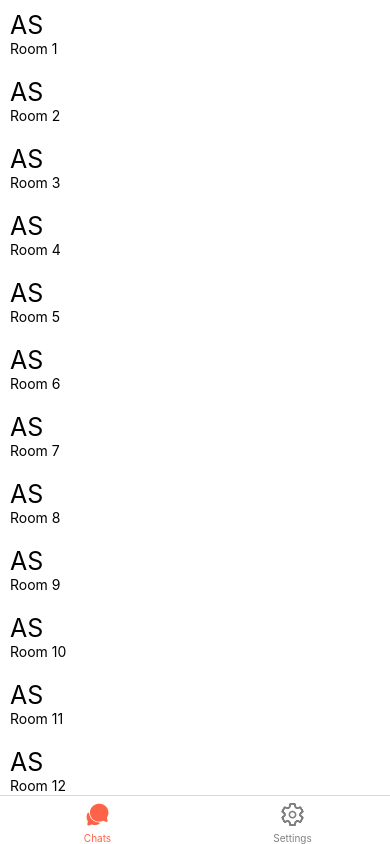
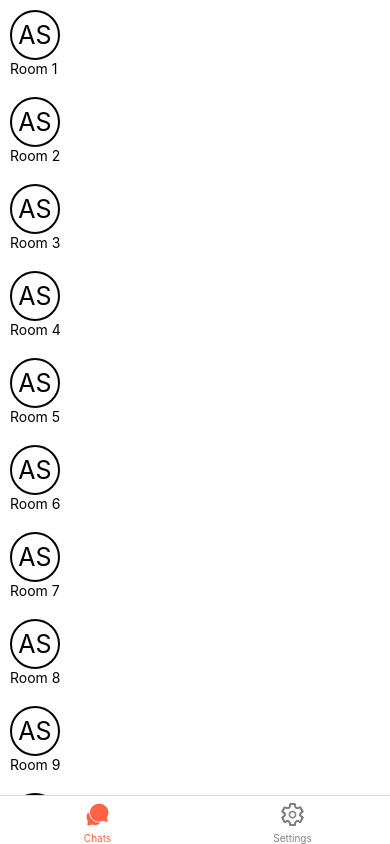
Before and after one commit to pedropds/go-chat-room, a React Native app in the folder go-chat-frontend/: screen /Chats in a window 390 px wide. Built offline with nearby package versions, Linux system fonts and the light colour scheme.

Commit message:
Added Style to letter icon

```diff
--- a/go-chat-frontend/src/components/icon/LettersIcon.tsx
+++ b/go-chat-frontend/src/components/icon/LettersIcon.tsx
@@ -1,5 +1,5 @@
 import React, { Component } from "react";
-import { View, Text } from "react-native";
+import { View, Text, StyleSheet } from "react-native";
 
 interface LetterIconProps {
     initials: string;
@@ -17,9 +17,25 @@ export default class LetterIcon extends Component<LetterIconProps> {
     render() {
         const { initials } = this.props;
         return (
-            <View>
-                <Text style={{ color: 'black', fontSize: 25 }}>{initials}</Text>
+            <View style={styles.container}>
+                <Text style={styles.text}>{initials}</Text>
             </View>
           );
     }
 }
+
+const styles = StyleSheet.create({
+    container: {
+        width: 50,
+        height: 50,
+        borderRadius: 25,
+        borderWidth: 2,
+        borderColor: 'black',
+        justifyContent: 'center',
+        alignItems: 'center',
+    },
+    text: {
+        color: 'black',
+        fontSize: 25,
+    },
+});
```
